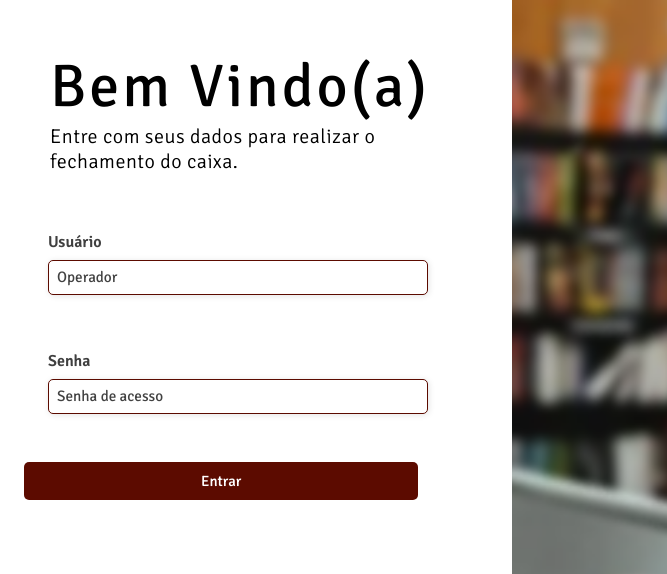
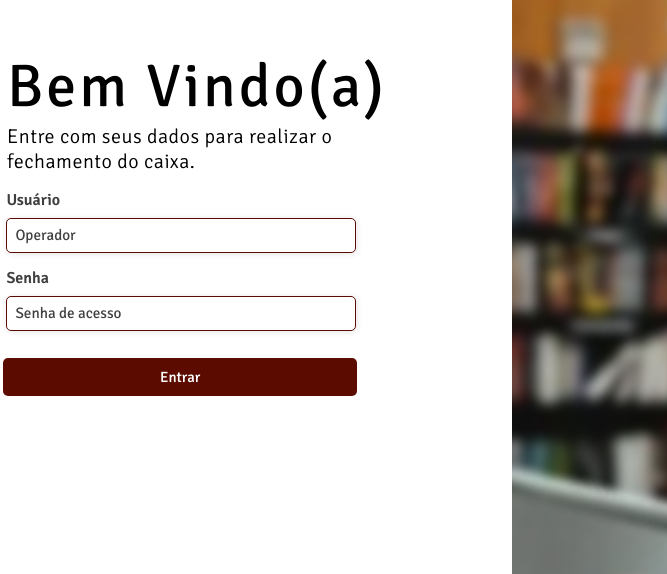
Before and after one commit to Arthurzitos/Hippo-Login-Tesouraria, a plain HTML site: page index.html in a window 1280 px wide. Shown: the top 574 px of the page, 0-667 px from the left. Drawn offline with Linux system fonts and the light colour scheme.

Commit message:
alterações finais

```diff
--- a/assets/css/style.css
+++ b/assets/css/style.css
@@ -57,7 +57,7 @@
 --------------------------------*/
 .form-text {
     width: 75%;
-    margin: 50px 0 10px 50px;
+    margin: 50px 0 10px 7px;
 }
 
 .form-container h1 {
@@ -78,11 +78,15 @@
 .input-box {
     display: flex;
     flex-direction: column;
-    padding: 1.5rem;
+    justify-content: center;
+    padding: 0.2rem;
 }
 
 .input-box input{
-    width: 380px;
+    display: flex;
+    justify-content: center;
+    align-items: center;
+    width: 70%;
     margin: 0.5rem 0;
     padding: 0.5rem;
     border: 1px solid var(--primaryBg);
@@ -110,7 +114,7 @@
 }
 
 .login-button button {
-    width: 85%;
+    width: 70%;
     margin-top: 1rem;
     border: none;
     background-color: var(--primaryBg);
```
